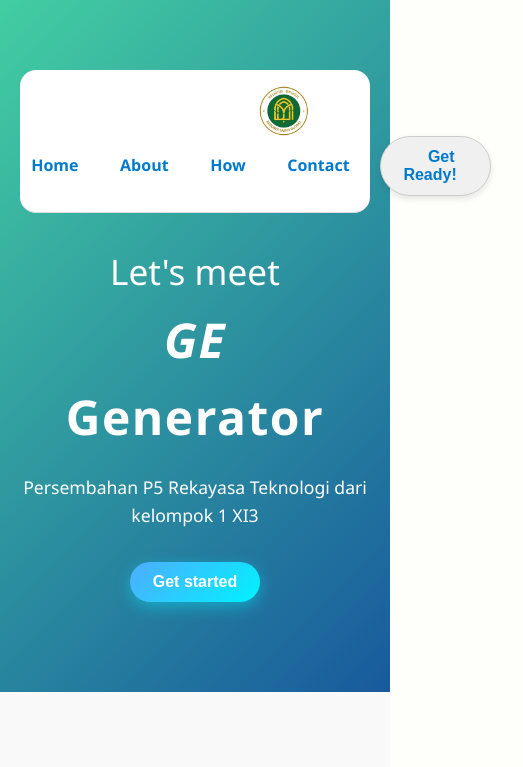
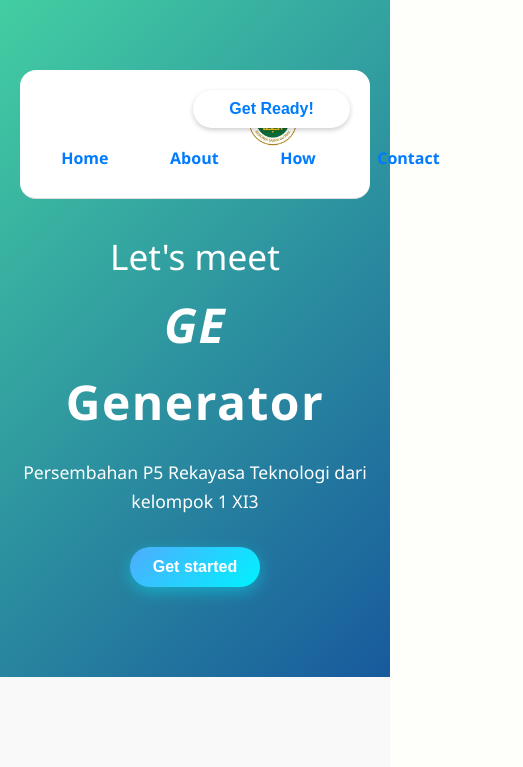
Before and after one commit to saffan4hp/hahcapek, a plain HTML site: page bismillah/index.html in a window 390 px wide. Shown: the top 767 px of the page, 523 px wide, since content can reach past the window. Drawn offline with Linux system fonts and the light colour scheme.

Commit message:
Update index.html

```diff
--- a/bismillah/index.html
+++ b/bismillah/index.html
@@ -54,15 +54,31 @@
             border-radius: 16px;
             flex-wrap: wrap;
         }
-        @media (max-width: 768px) {
-            nav {
-                flex-direction: column;
-                align-items: center;
-            }
-            nav a {
-                margin-bottom: 10px;
-            }
+        .nav-container {
+           display: flex;
+           align-items: center;
+           justify-content: space-between;
+           padding: 10px 20px;
         }
+        .nav-list a {
+           margin: 0 10px;
+           text-decoration: none;
+           color: #007bff;
+           font-weight: bold;
+        }
+
+  @media (max-width: 600px) {
+     .nav-container {
+       flex-direction: column;
+       align-items: center;
+  }
+
+     .nav-links {
+       display: flex;
+       flex-direction: column;
+       gap: 8px;
+  }
+}
         .logo {
             width: 50px;
             height: 50px;
@@ -111,11 +127,13 @@
             box-shadow: 0 7px 20px rgba(0, 242, 254, 0.6);
         }
         .btn-secondary {
-            background: #f0f0f0;
-            color: #333;
-            border: 1px solid #ccc;
-            box-shadow: 0 3px 6px rgba(0,0,0,0.1);
-            margin-right: 32px;
+              position: absolute;
+              top: 20px;
+              right: 20px;
+              background: white;
+              border-radius: 20px;
+              padding: 10px 15px;
+              box-shadow: 0 2px 5px rgba(0,0,0,0.2);
         }
         .btn-secondary:hover,
         .btn-secondary:focus {
@@ -520,6 +538,7 @@
     <section id="main">
         <div class="container">
             <nav>
+                <div class="nav-container">
                 <img src="/WhatsApp_Image_2025-06-04_at_11.51.39_c22fdf51-removebg-preview.png" alt="Logo" class="logo"/>
                 <ul class="nav-list" role="navigation" aria-label="Primary Navigation">
                     <li><a href="#description">Home</a></li>
@@ -528,6 +547,7 @@
                     <li><a href="#questions">Contact</a></li>
                     <li><button class="btn btn-secondary" type="button"><a href="#services">Get Ready!</a></button></li>
                 </ul>
+                </div>
             </nav>
 
             <div class="main-content" role="main">
```
